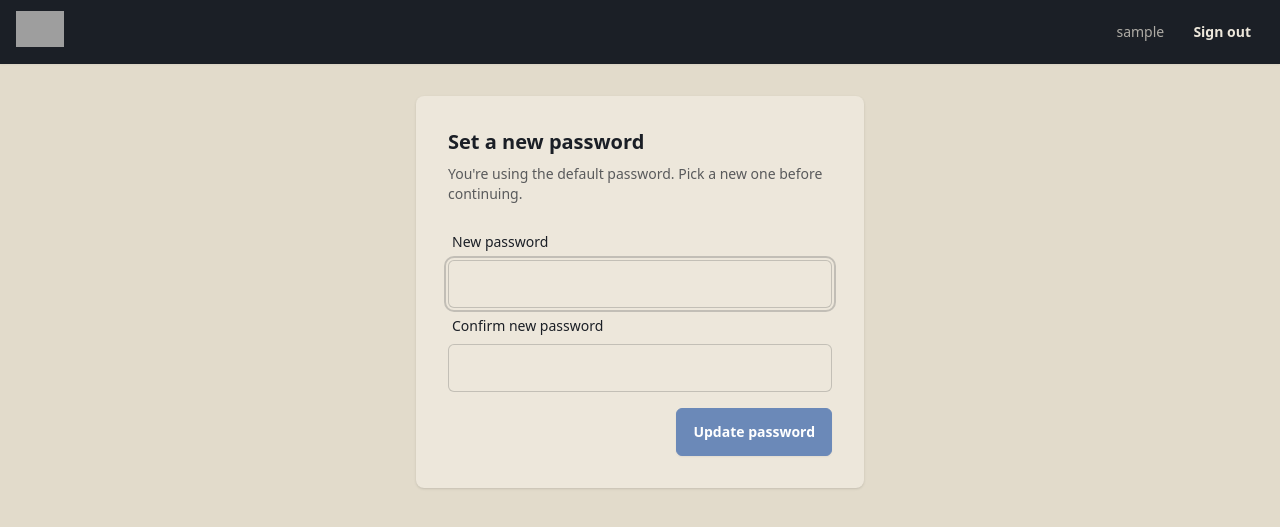
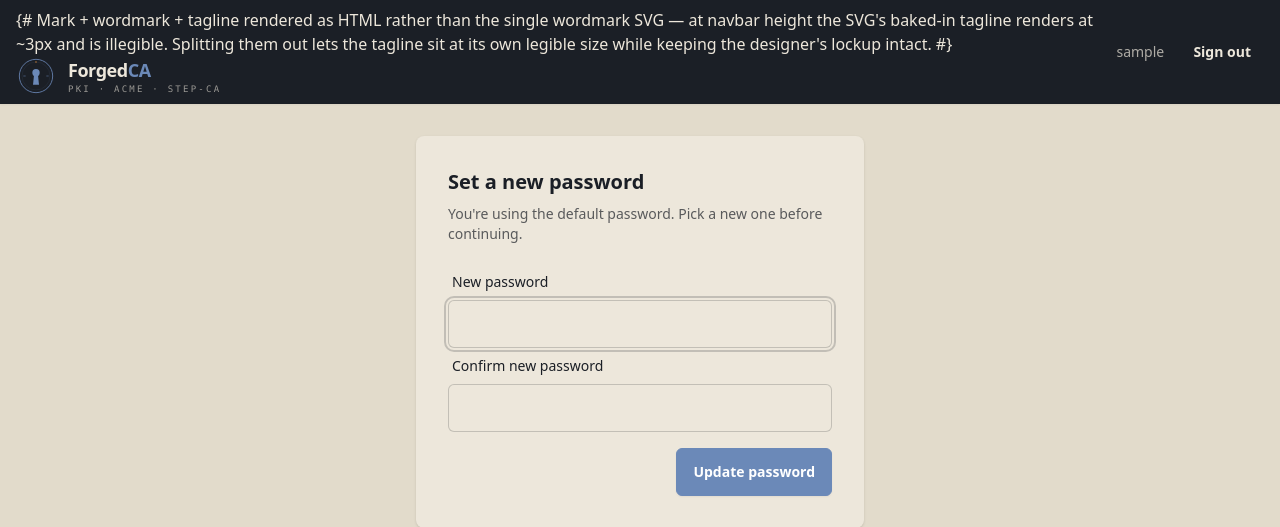
Before and after one commit to ForgedIO/forged-ca, a Django app: page /change-password/ in a window 1280 px wide. Shown: the top 527 px of the page. Run offline with Django 4.2, Linux system fonts and the light colour scheme; the visitor is signed in with stand-in values (Sample User, id 1); style sheets or scripts are compiled from the project's sources; parts of the project's set-up code (start-up, migrations or seed data) failed here and were passed over; grey boxes are pictures that could not be loaded.

Commit message:
Navbar: decompose wordmark so the PKI · ACME · STEP-CA tagline renders
The wordmark-dark.svg bakes the tagline in, but at the navbar's 36px
render height the tagline ends up roughly 3px tall and is invisible.
Rather than make the navbar chunky enough for the SVG tagline to be
legible, decompose the lockup into its three pieces as HTML:

- standalone keyhole mark (40×40, transparent bg, steel on charcoal)
- "ForgedCA" in bold sans, with a steel-coloured "CA" span
- "PKI · ACME · STEP-CA" in monospace, 9px, 0.25em letter-spacing,
  60% opacity — sits just below the wordmark with the designer's
  original micro-caps texture

Each piece renders at its own sensible size and the tagline is now
crisp regardless of viewport DPR. Also gets rid of the full-bleed
charcoal rectangle the wordmark-dark SVG was dragging in, which was
redundant with the navbar's own `bg-neutral`.

Co-Authored-By: Claude Opus 4.7 (1M context) <noreply@anthropic.com>

```diff
--- a/templates/base.html
+++ b/templates/base.html
@@ -15,8 +15,16 @@
 <div class="navbar bg-neutral text-neutral-content shadow-sm px-4">
     <div class="container mx-auto">
         <div class="flex-1">
-            <a href="{% url 'core:home' %}" class="inline-block" aria-label="ForgedCA home">
-                <img src="{% static 'img/forgedca-keyhole-wordmark-dark.svg' %}" alt="ForgedCA" class="h-9 w-auto">
+            {# Mark + wordmark + tagline rendered as HTML rather than the single
+               wordmark SVG — at navbar height the SVG's baked-in tagline renders
+               at ~3px and is illegible. Splitting them out lets the tagline sit
+               at its own legible size while keeping the designer's lockup intact. #}
+            <a href="{% url 'core:home' %}" class="flex items-center gap-3" aria-label="ForgedCA home">
+                <img src="{% static 'img/forgedca-keyhole.svg' %}" alt="" class="w-10 h-10 shrink-0">
+                <span class="flex flex-col leading-tight">
+                    <span class="text-lg font-bold tracking-tight">Forged<span class="text-primary">CA</span></span>
+                    <span class="font-mono text-[9px] tracking-[0.25em] opacity-60 uppercase">PKI &middot; ACME &middot; STEP-CA</span>
+                </span>
             </a>
         </div>
         <div class="flex-none">
```
